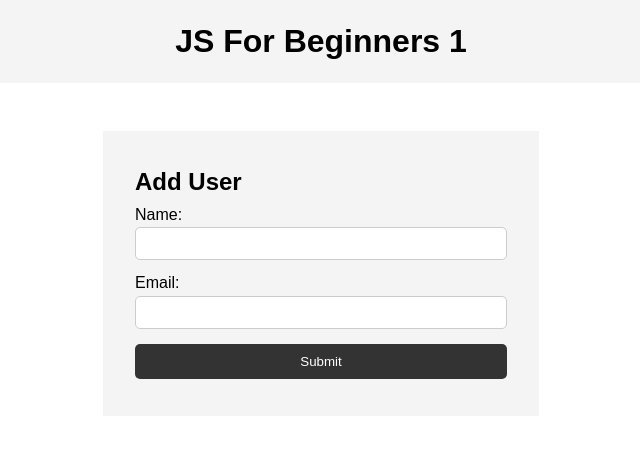
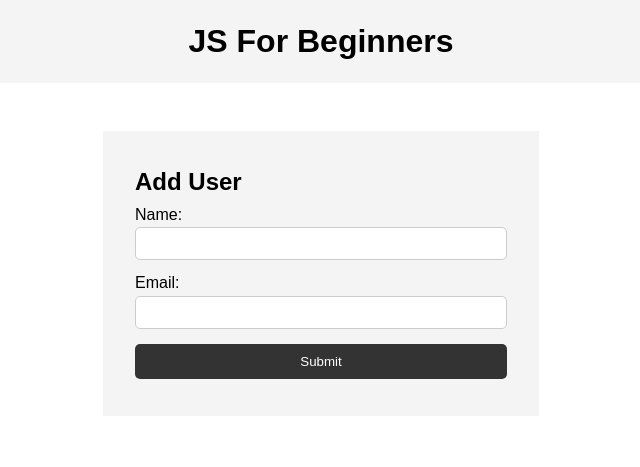
Before and after one commit to Tipnl/jscrashcourse, a plain HTML site: page index.html in a window 1280 px wide. Shown: the whole page, without its empty margins (319-959 px from the left). Drawn offline with Linux system fonts and the light colour scheme.

Commit message:
fixed index title

```diff
--- a/index.html
+++ b/index.html
@@ -9,7 +9,7 @@
   </head>
   <body>
     <header>
-      <h1>JS For Beginners 1</h1>
+      <h1>JS For Beginners</h1>
     </header>
 
     <section class="container">
```
